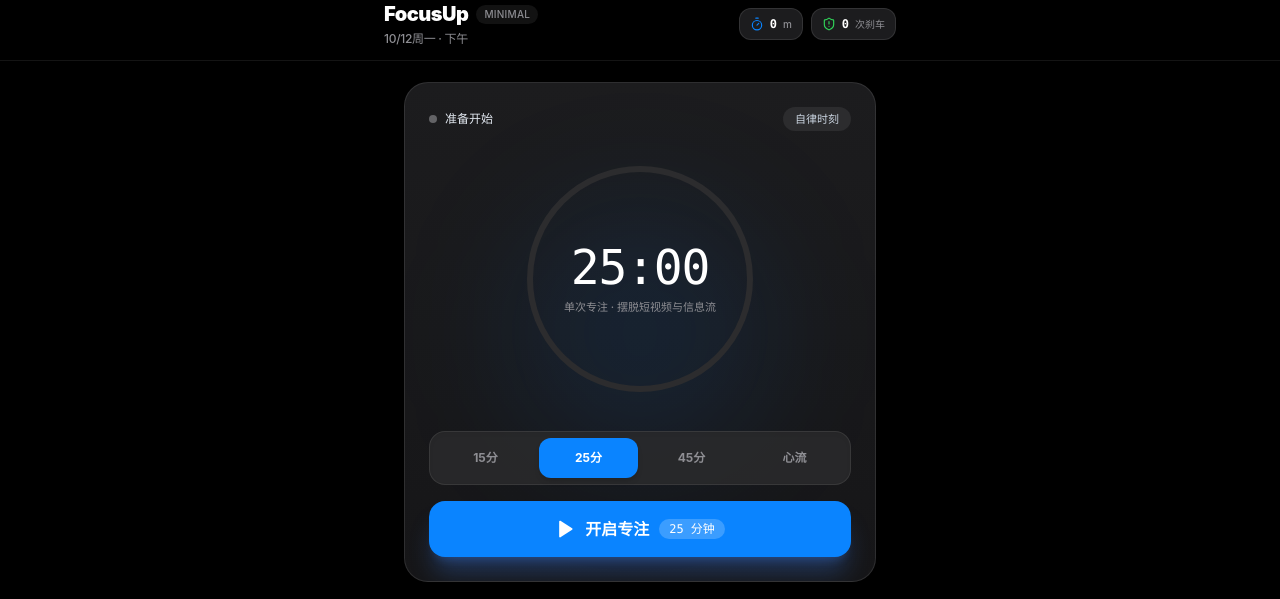
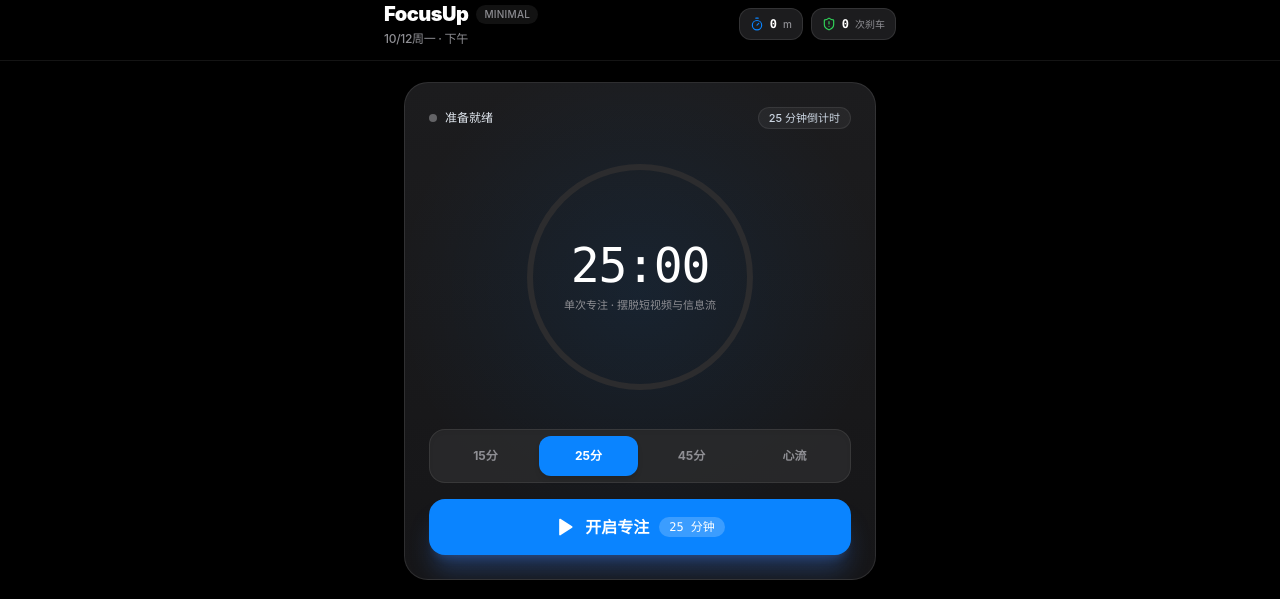
Before and after one commit to luminawrenclover777/focusup, a React (Vite) app: page / in a window 1280 px wide. Shown: the top 599 px of the page. Built offline with nearby package versions, Linux system fonts and the light colour scheme.

Commit message:
fix(ui): eliminate dark box blur artifacts by replacing CSS blur with smooth radial gradient

```diff
--- a/src/components/BrakeTab.tsx
+++ b/src/components/BrakeTab.tsx
@@ -143,13 +143,13 @@ export const BrakeTab: React.FC<BrakeTabProps> = ({ onStartFocus, onRefreshData
       <div className="p-8 rounded-3xl bg-[#1C1C1E] border border-white/10 flex flex-col items-center justify-center relative overflow-hidden min-h-[320px]">
         {/* Ambient Glow */}
         <div
-          className={`absolute inset-0 rounded-3xl blur-3xl opacity-20 pointer-events-none transition-all duration-1000 ${
+          className={`absolute inset-0 pointer-events-none transition-all duration-1000 ${
             phase === 'inhale'
-              ? 'bg-[#0A84FF] scale-110'
+              ? 'bg-[radial-gradient(circle_at_center,rgba(10,132,255,0.2)_0%,transparent_70%)]'
               : phase === 'hold'
-              ? 'bg-[#FF9F0A] scale-100'
+              ? 'bg-[radial-gradient(circle_at_center,rgba(255,159,10,0.2)_0%,transparent_70%)]'
               : phase === 'exhale'
-              ? 'bg-[#30D158] scale-90'
+              ? 'bg-[radial-gradient(circle_at_center,rgba(48,209,88,0.2)_0%,transparent_70%)]'
               : 'bg-transparent'
           }`}
         />
--- a/src/components/FocusPodTab.tsx
+++ b/src/components/FocusPodTab.tsx
@@ -325,17 +325,19 @@ export const FocusPodTab: React.FC<FocusPodTabProps> = ({
     <div className="space-y-5 px-5 py-3.5 max-w-lg mx-auto pb-28">
       {/* Timer Display Card */}
       <div className="p-6 rounded-3xl bg-gradient-to-b from-[#1C1C1E] to-[#161618] border border-white/10 shadow-lg flex flex-col items-center relative overflow-hidden">
-        {/* Ambient background glow */}
-        <div className="absolute top-1/2 left-1/2 -translate-x-1/2 -translate-y-1/2 w-64 h-64 bg-[#0A84FF]/10 rounded-full blur-3xl pointer-events-none" />
+        {/* Ambient background glow - pure radial gradient without CSS blur bounding box artifacts */}
+        <div className="absolute inset-0 bg-[radial-gradient(circle_at_50%_42%,rgba(10,132,255,0.09)_0%,transparent_65%)] pointer-events-none" />
 
         {/* Top Status */}
         <div className="w-full flex items-center justify-between text-xs text-[#8E8E93] mb-2 relative z-10">
           <span className="flex items-center gap-2 font-medium">
             <span className={`w-2 h-2 rounded-full ${activeSession ? (isPaused ? 'bg-[#FF9F0A]' : 'bg-[#30D158] animate-pulse') : 'bg-[#636366]'}`} />
-            <span className="text-slate-200">{activeSession ? (isPaused ? '已暂停' : '专注心流中') : '准备开始'}</span>
+            <span className="text-slate-200">{activeSession ? (isPaused ? '已暂停' : '专注心流中') : '准备就绪'}</span>
           </span>
-          <span className="text-[11px] px-3 py-1 rounded-full bg-[#2C2C2E] text-slate-300 font-medium">
-            {activeSession?.mode === 'stopwatch' ? '心流正向' : `${activeSession?.targetSeconds ? Math.floor(activeSession.targetSeconds / 60) + ' 分钟倒计时' : '自律时刻'}`}
+          <span className="text-[11px] px-2.5 py-0.5 rounded-full bg-white/[0.05] border border-white/[0.08] text-slate-300 font-medium">
+            {activeSession
+              ? (activeSession.mode === 'stopwatch' ? '正向心流' : `${Math.floor((activeSession.targetSeconds || 0) / 60)} 分钟倒计时`)
+              : (timerMode === 'stopwatch' ? '正向心流' : `${targetMinutes} 分钟倒计时`)}
           </span>
         </div>
 
@@ -568,7 +570,7 @@ export const FocusPodTab: React.FC<FocusPodTabProps> = ({
         <div className="fixed inset-0 z-50 flex items-center justify-center bg-black/80 backdrop-blur-xl p-4 sm:p-5 animate-fade-in">
           <div className="w-full max-w-sm bg-[#1C1C1E] border border-white/10 rounded-[28px] p-6 shadow-2xl relative overflow-hidden flex flex-col gap-4 text-white">
             {/* Ambient Top Glow */}
-            <div className="absolute -top-16 left-1/2 -translate-x-1/2 w-48 h-48 bg-[#0A84FF]/20 rounded-full blur-3xl pointer-events-none" />
+            <div className="absolute inset-0 bg-[radial-gradient(ellipse_at_top,rgba(10,132,255,0.16)_0%,transparent_65%)] pointer-events-none" />
 
             {/* Header */}
             <div className="text-center relative z-10">
```
Also changed, not shown: 3 other files (tests, documents, lock files or other folders).
